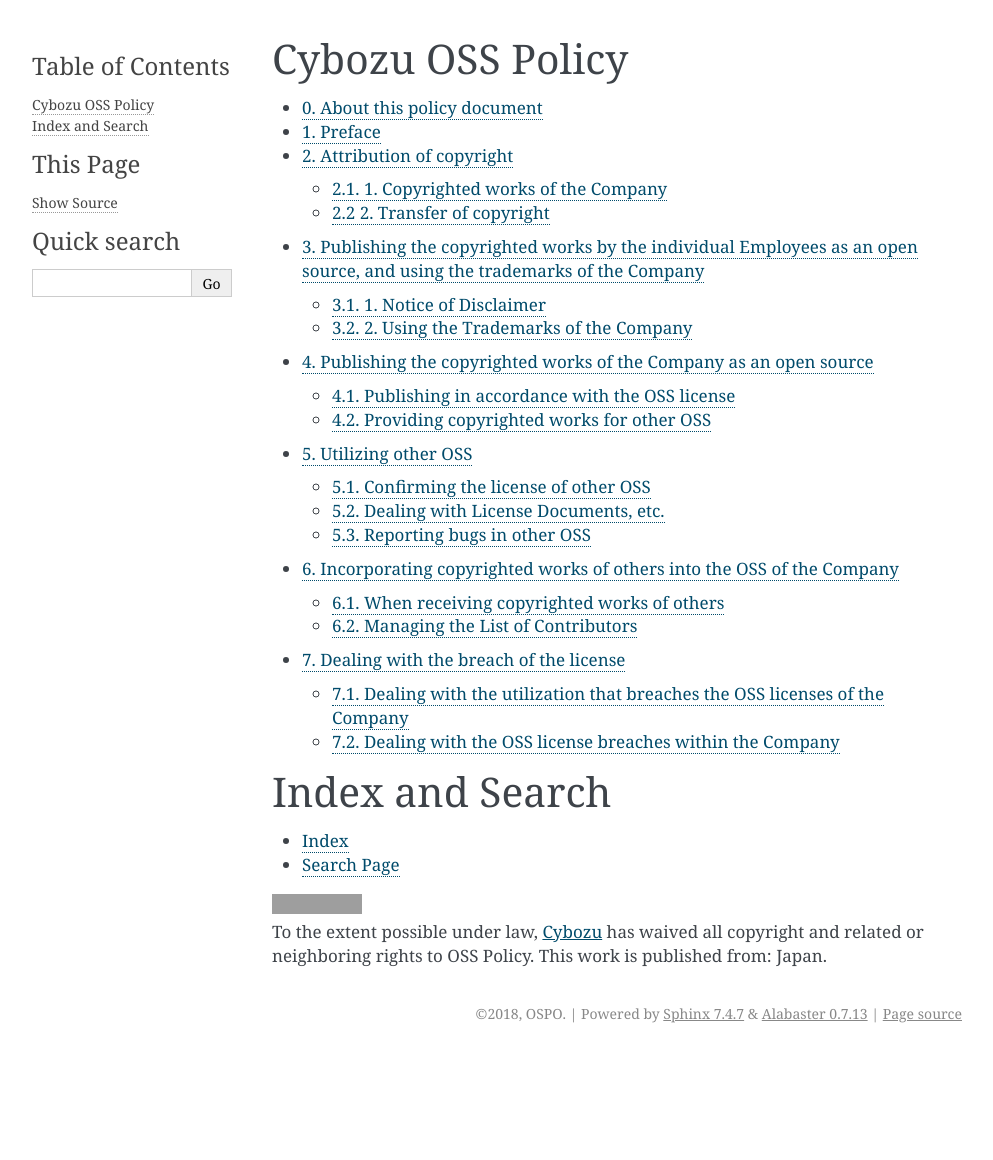
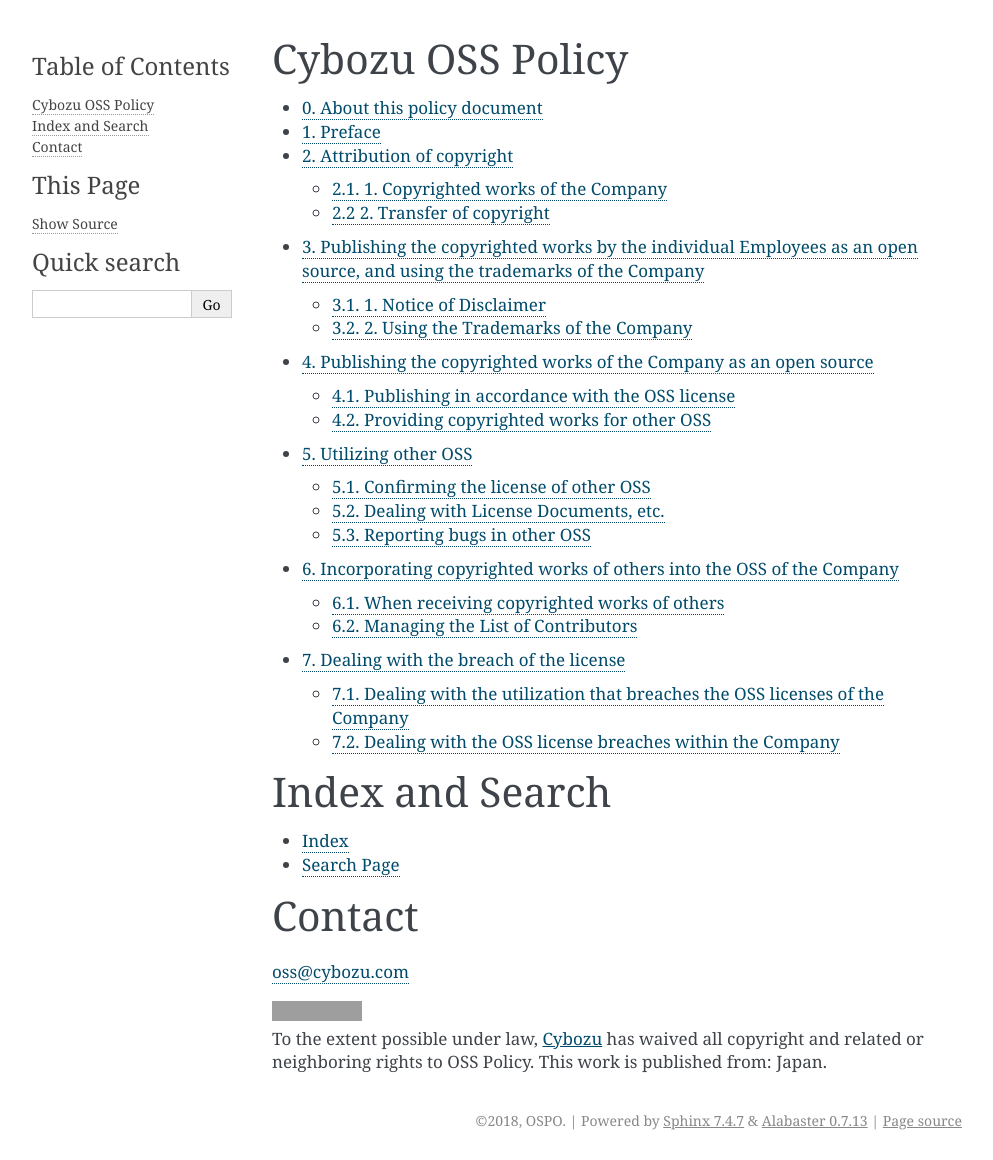
Before and after one commit to cybozu/oss-policy-en, a Sphinx documentation site: the page built from docs/index.rst, in a window 1280 px wide. Shown: the whole page, without its empty margins (148-1141 px from the left). Built offline with Sphinx 7.4.7, drawn with Linux system fonts in a browser that asks for light colours; before the commit the page ends 1053 px from its top, so only the background shows below that; grey boxes are pictures that could not be loaded.

Commit message:
add contact mail address

```diff
--- a/docs/index.rst
+++ b/docs/index.rst
@@ -24,6 +24,11 @@ Index and Search
 * :ref:`genindex`
 * :ref:`search`
 
+Contact
+=======
+
+oss@cybozu.com
+
 
 .. raw:: html
 
```
